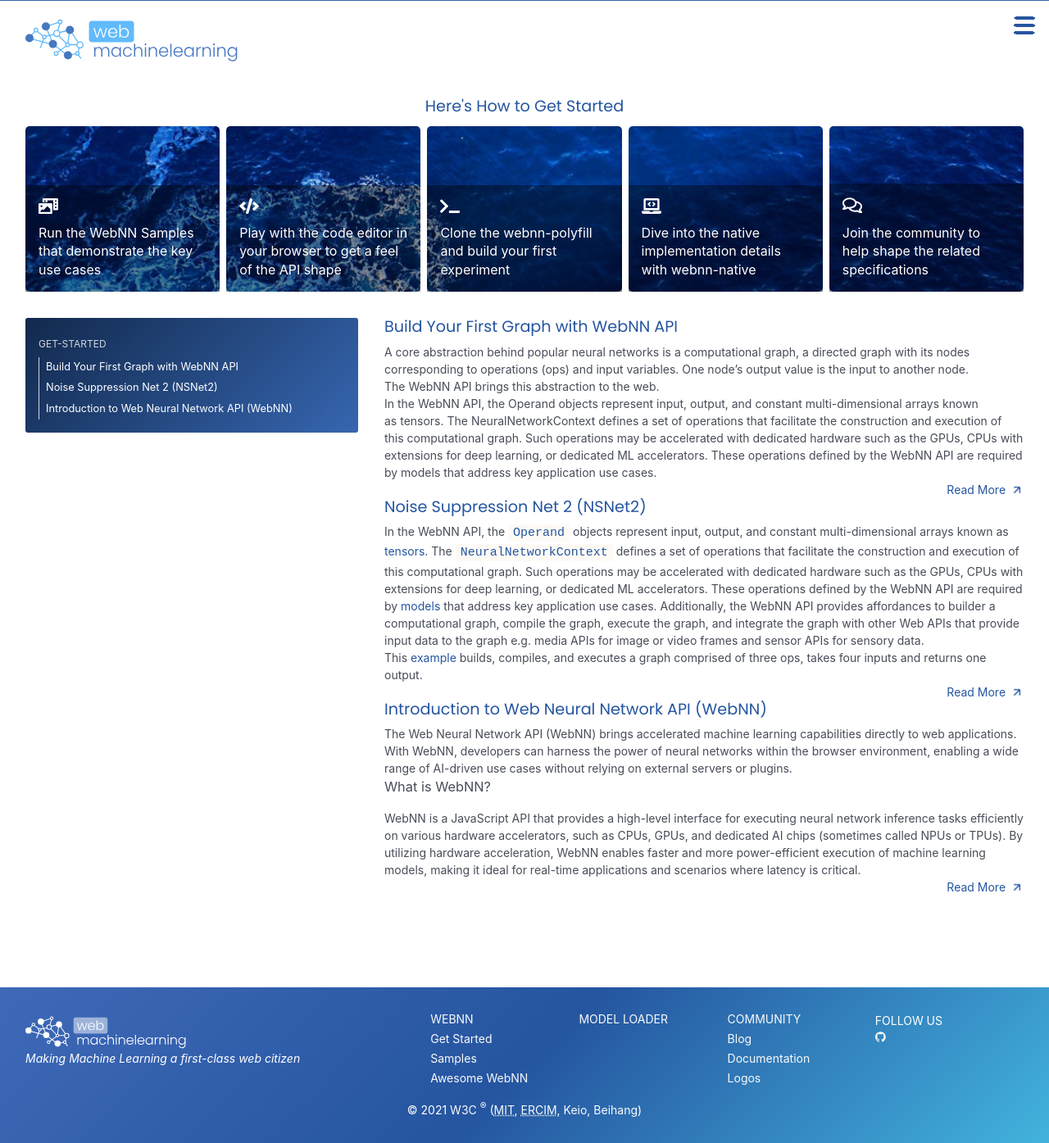
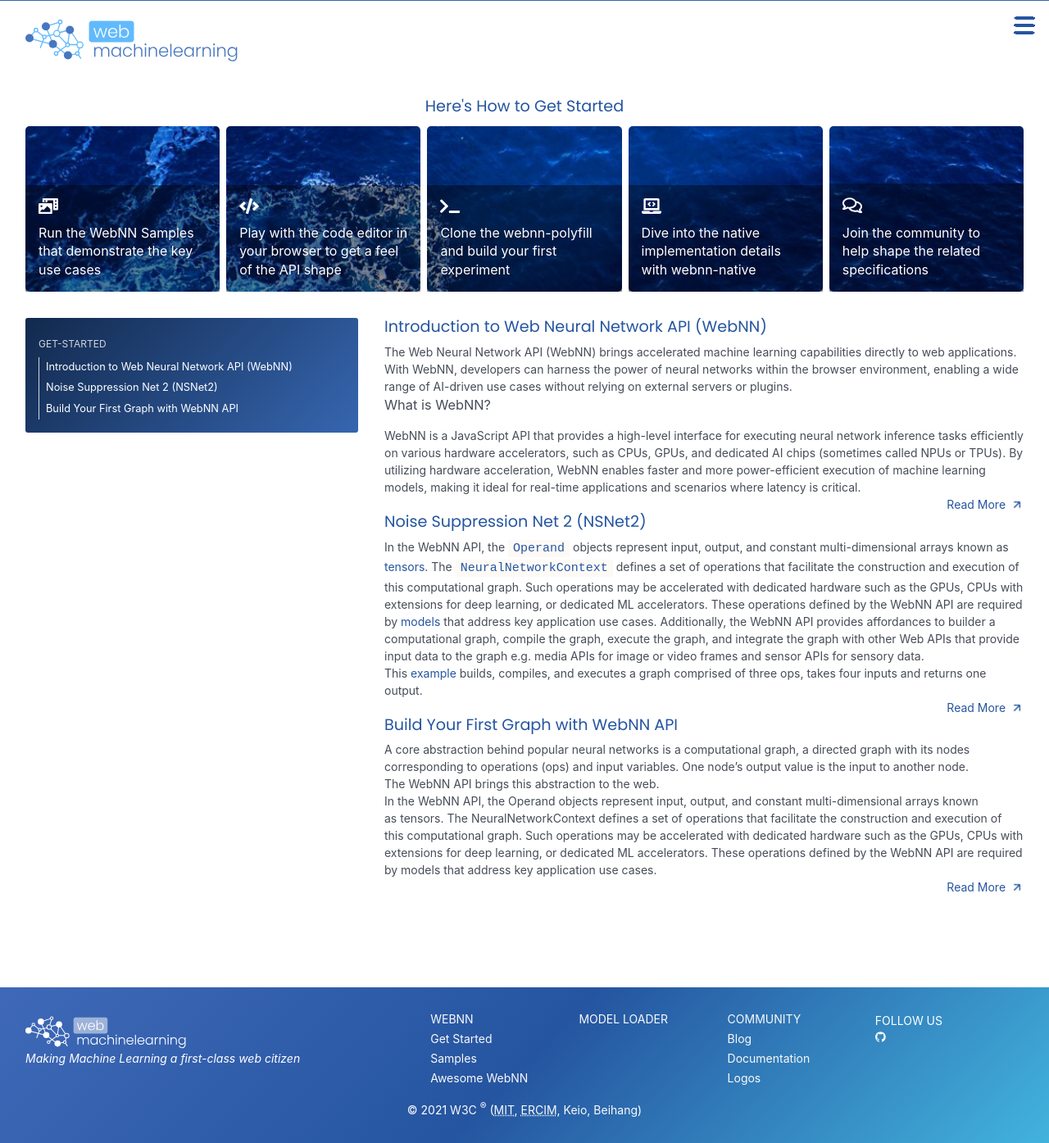
Before and after one commit to webmachinelearning/webmachinelearning.github.io, a Jekyll site: the page built from webnn-getstarted.md, in a window 1280 px wide. Shown: the whole page at 82% size. Built offline with Jekyll 4.4.1, drawn with Linux system fonts in a browser that asks for light colours.

Commit message:
Reverse blog post list and list in category

```diff
--- a/_layouts/getstarted.html
+++ b/_layouts/getstarted.html
@@ -108,7 +108,7 @@
             {% if category_name == "get-started" %}
             <div class="category-head">{{ category_name }}</div>
             <ul>
-              {% for post in site.categories[category_name] reversed %}
+              {% for post in site.categories[category_name] %}
               <li><a class="archive-item" href="{{ post.url | relative_url }}">{{post.title}}</a></li>
               {% endfor %}
             </ul>
@@ -120,7 +120,7 @@
         <div>
 
           <div class="post">
-            {%- for post in site.posts reversed -%}
+            {%- for post in site.posts -%}
             {% capture category_name %}{{ post.categories | first }}{% endcapture %}
             {% if category_name == "get-started" %}
             <div class="post">
```
